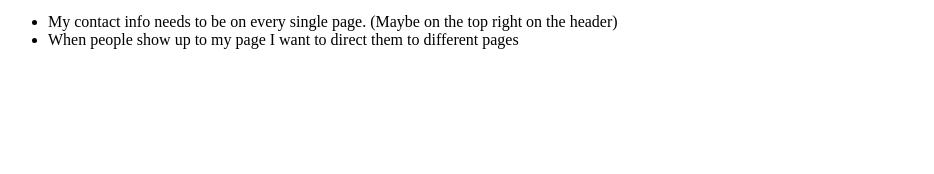
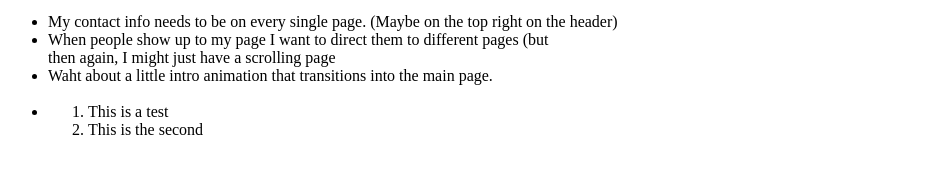
Before and after one commit to alainmelchor/Portfolio, a plain HTML site: page static/index.html in a window 1280 px wide. Shown: the part 202-376 px from the top of the page, without its empty margins (0-934 px from the left). Drawn offline with Linux system fonts and the light colour scheme.

Commit message:
Testing that this goes to new branch

```diff
--- a/static/index.html
+++ b/static/index.html
@@ -23,7 +23,13 @@
     <span></span>
     <ul>
       <li>My contact info needs to be on every single page. (Maybe on the top right on the header)</li>
-      <li>When people show up to my page I want to direct them to different pages</li>
+      <li>When people show up to my page I want to direct them to different pages (but <br>
+      then again, I might just have a scrolling page</li>
+      <li>Waht about a little intro animation that transitions into the main page.</li>
+      <br>
+      <li><ol><li>This is a test</li>
+        <li>This is the second</li></ol></li>
+      </li>
     </ul>
   </main>
   <footer></footer>
```
